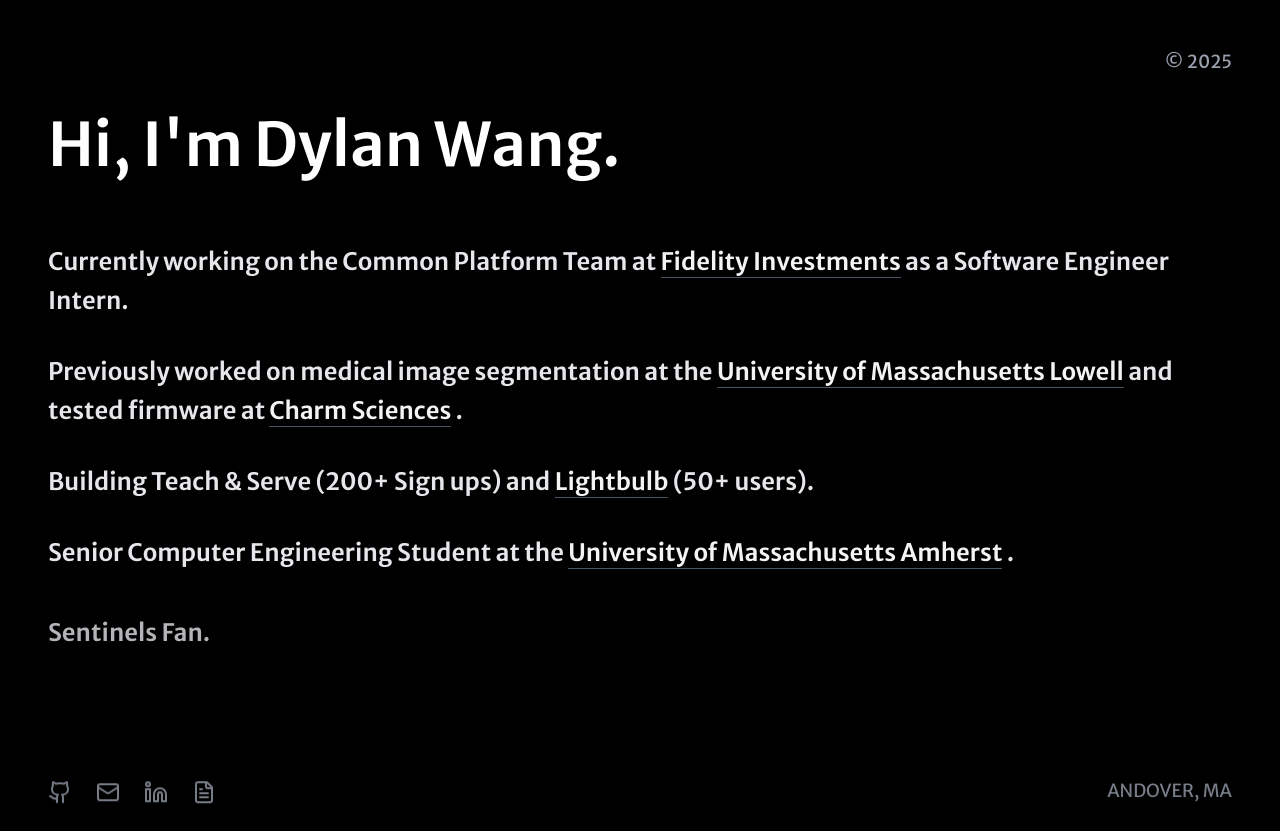
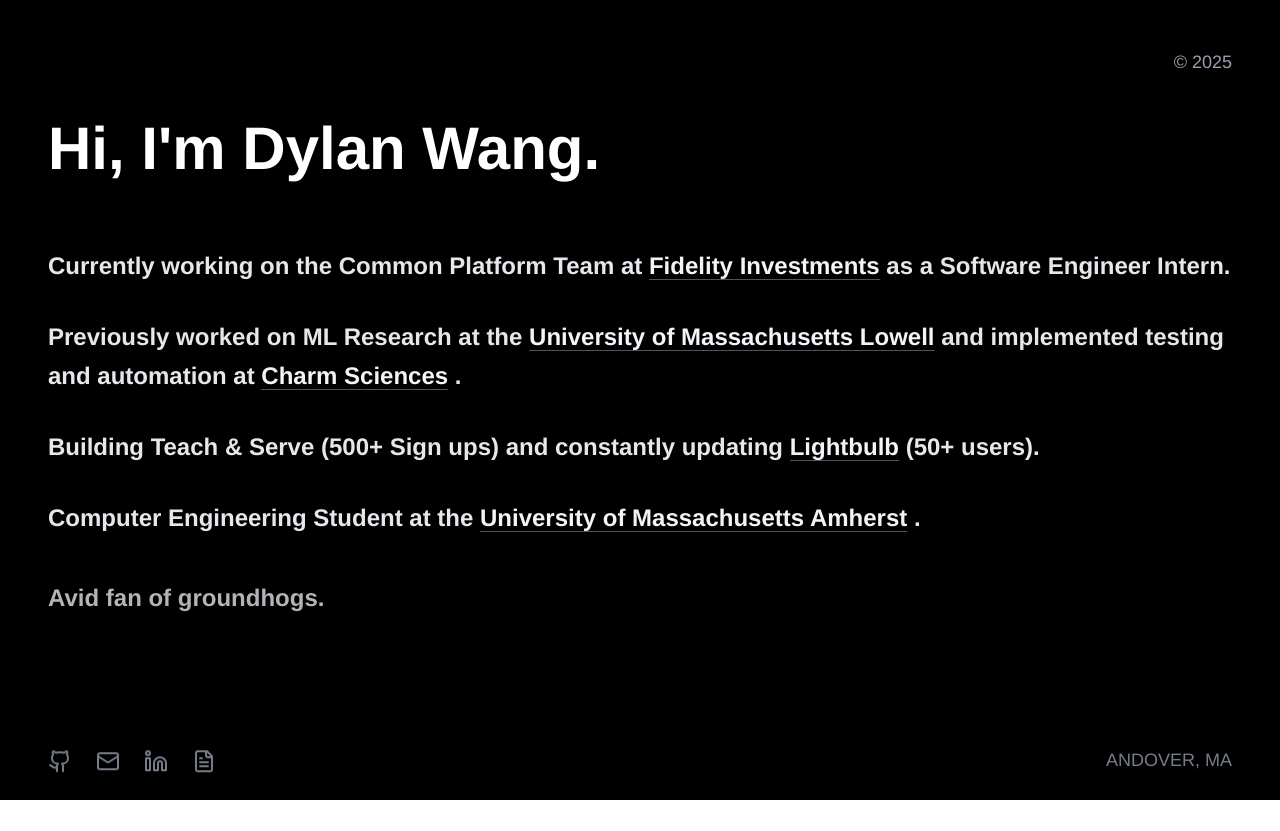
Before and after one commit to dwang1257/dylan-portfolio, a Next.js app: page / in a window 1280 px wide. After the commit the page ends 800 px from the top, so only its background shows below. Built offline with nearby package versions, Linux system fonts and the light colour scheme.

Commit message:
new font, text changes

```diff
--- a/app/globals.css
+++ b/app/globals.css
@@ -8,7 +8,7 @@
 @theme inline {
   --color-background: var(--background);
   --color-foreground: var(--foreground);
-  --font-sans: var(--font-merriweather-sans);
+  --font-sans: "Helvetica Neue", Arial, Helvetica, sans-serif;
   --font-mono: var(--font-geist-mono);
 }
 
@@ -22,5 +22,5 @@
 body {
   background: var(--background);
   color: var(--foreground);
-  font-family: var(--font-merriweather-sans), "Merriweather Sans", sans-serif;
+  font-family: "Helvetica Neue", Arial, Helvetica, sans-serif;
 }
--- a/app/layout.js
+++ b/app/layout.js
@@ -1,11 +1,5 @@
-import { Merriweather_Sans } from "next/font/google";
 import "./globals.css";
 import { icon } from "@fortawesome/fontawesome-svg-core";
-
-const merriweatherSans = Merriweather_Sans({
-  variable: "--font-merriweather-sans",
-  subsets: ["latin"],
-});
 
 export const metadata = {
   title: "Dylan Wang",
@@ -16,7 +10,7 @@
 export default function RootLayout({ children }) {
   return (
     <html lang="en">
-      <body className={`${merriweatherSans.variable} font-merriweather-sans antialiased`}>
+      <body className="antialiased">
         {children}
       </body>
     </html>
--- a/app/page.js
+++ b/app/page.js
@@ -34,7 +34,7 @@
                as a Software Engineer Intern.
             </p>
             <p className="animate__animated animate__fadeInUp animate__delay-2s">
-              Previously worked on medical image segmentation at the{' '}
+              Previously worked on ML Research at the{' '}
                 <a
                 href="https://www.linkedin.com/school/university-of-massachusetts-lowell/"
                 target="_blank"
@@ -43,7 +43,7 @@
               >
                 University of Massachusetts Lowell
               </a>
-              {' '}and tested firmware at{' '}
+              {' '}and implemented testing and automation at{' '}
                 <a
                 href="https://www.linkedin.com/company/charm-sciences-inc./"
                 target="_blank"
@@ -55,7 +55,7 @@
               {' '}.
             </p>
             <p className="animate__animated animate__fadeInUp animate__delay-3s">
-              Building Teach & Serve (200+ Sign ups) and{' '}
+              Building Teach & Serve (500+ Sign ups) and constantly updating{' '}
                 <a
                 href="https://uselightbulb.vercel.app/"
                 target="_blank"
@@ -67,7 +67,7 @@
               {' '}(50+ users).
             </p>
             <p className="animate__animated animate__fadeInUp animate__delay-4s">
-              Senior Computer Engineering Student at the{' '}
+              Computer Engineering Student at the{' '}
                 <a
                 href="https://www.linkedin.com/school/university-of-massachusetts-amherst/"
                 target="_blank"
@@ -79,7 +79,7 @@
               {' '}.
             </p>
             <p className="animate__animated animate__fadeInUp animate__delay-5s">
-              Sentinels Fan.
+              Avid fan of groundhogs.
             </p>
           </div>
         </div>
```
